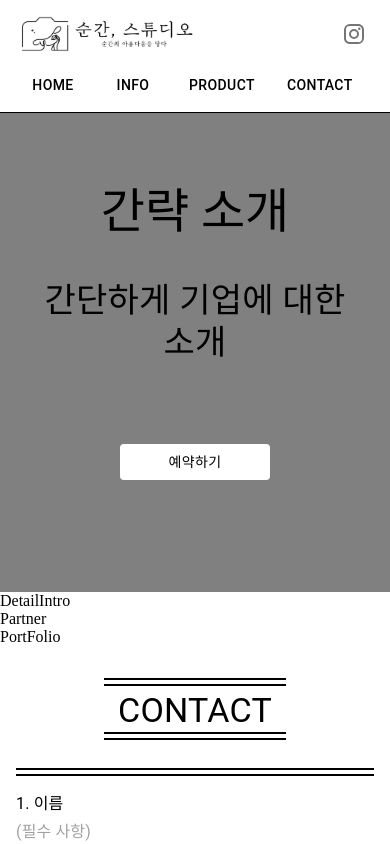
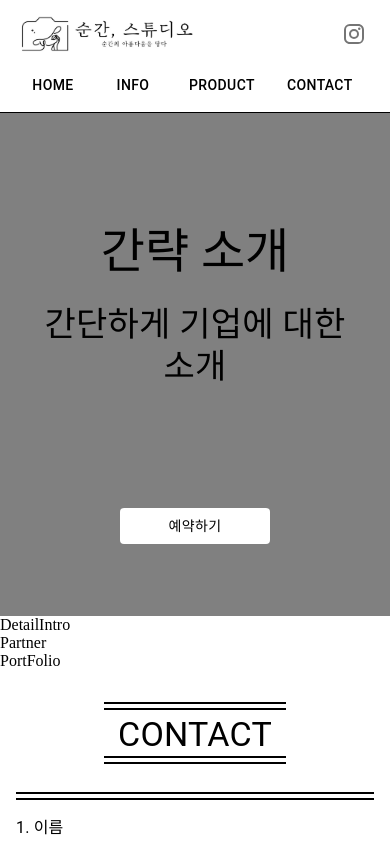
Before and after one commit to SUNGAN-Homepage/front-end, a React (Vite) app: page / in a window 390 px wide. Shown: the top 844 px of the page. Built offline with nearby package versions, Linux system fonts and the light colour scheme.

Commit message:
feat:Intro반응형 디자인

```diff
--- a/src/components/Intro/Intro.tsx
+++ b/src/components/Intro/Intro.tsx
@@ -3,18 +3,18 @@ import { Box, Button, Typography } from '@mui/material';
 export const Intro = () => {
   return (
     //추후 이미지로 대체
-    <Box sx={{ background: 'gray' }} mt={'3.5rem'}>
+    <Box sx={{ background: 'gray', mt: { xs: '3.5rem', sm: '0' } }}>
       <Box
         sx={{
-          textAlign: 'center',
-          margin: '0 auto',
+          textAlign: { xs: 'center', sm: 'start' },
+          marginLeft: { xs: 0, sm: 5 },
           padding: 4,
         }}
       >
-        <Typography variant="h3" marginBottom={5} marginTop={5}>
+        <Typography variant="h3" marginBottom={3} marginTop={10}>
           간략 소개
         </Typography>
-        <Typography variant="h4" marginBottom={5}>
+        <Typography variant="h4" marginBottom={10}>
           간단하게 기업에 대한 소개
         </Typography>
 
@@ -24,7 +24,7 @@ export const Intro = () => {
             width: '150px',
             background: 'white',
             color: 'black',
-            marginBottom: 10,
+            marginBottom: 5,
           }}
         >
           예약하기
```
